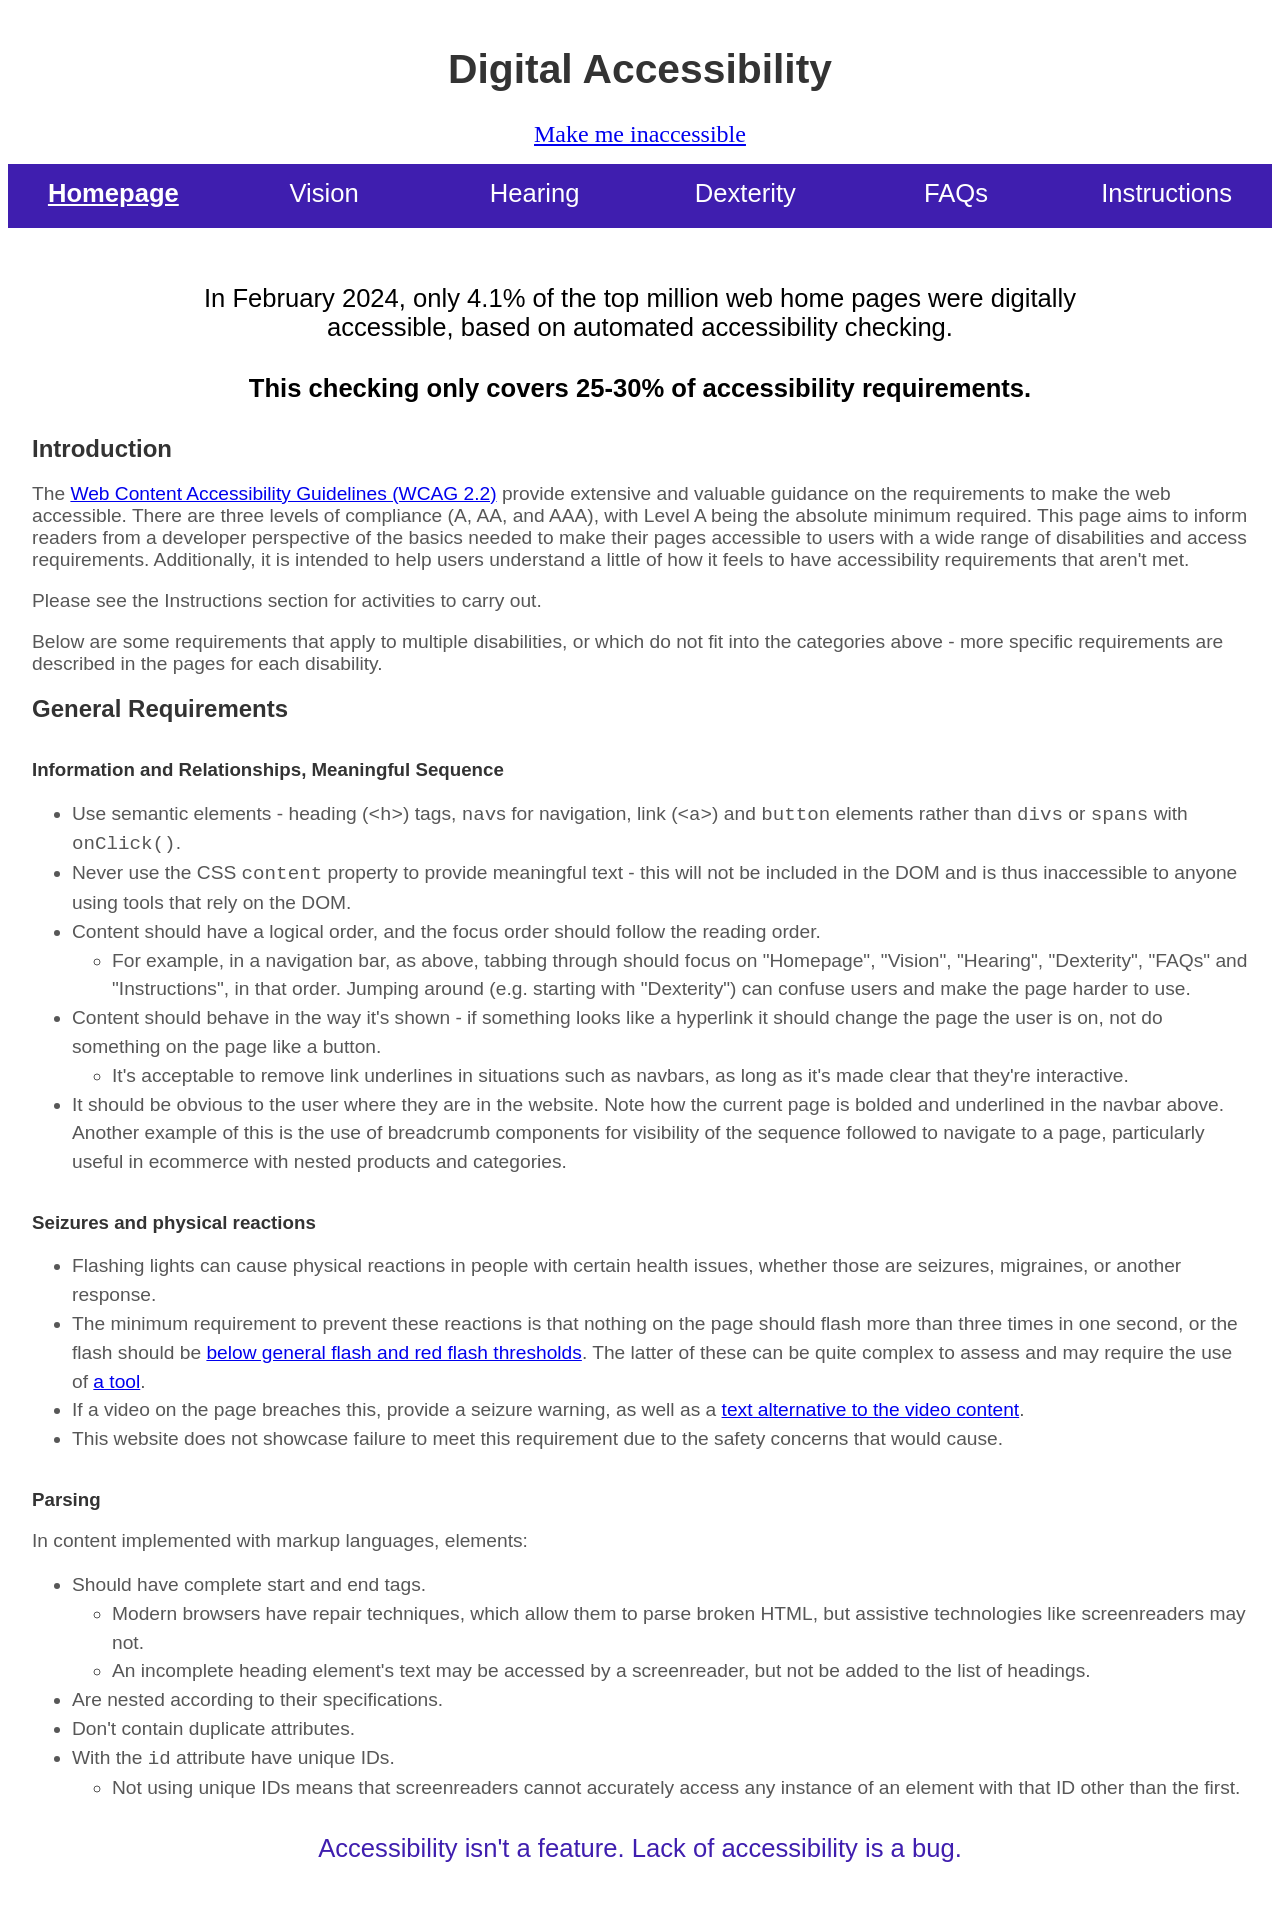
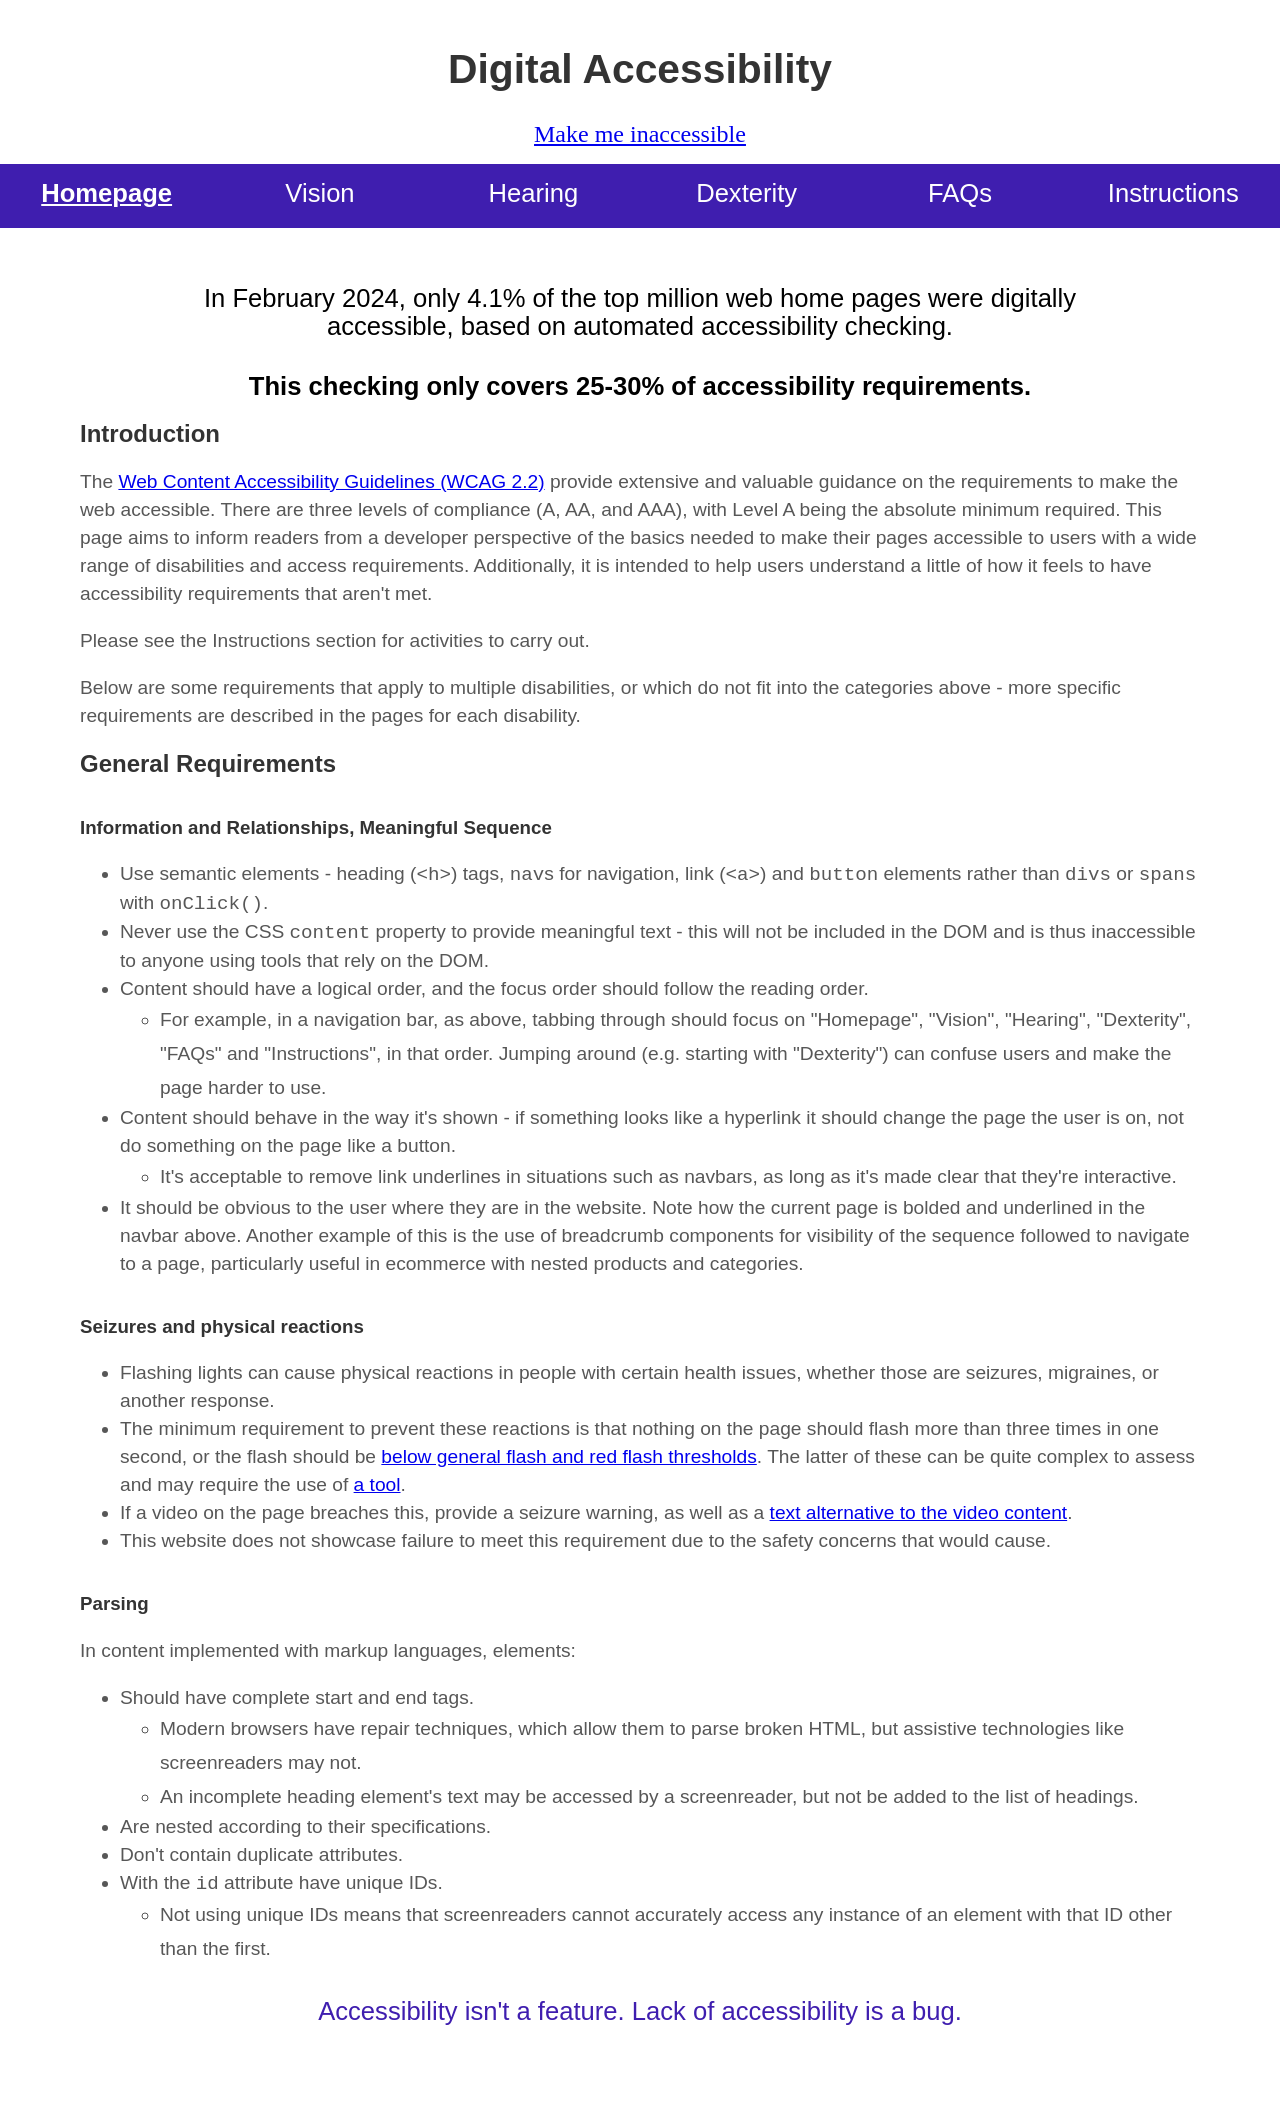

Updating visual layout, editing guidance around focus ring.

--- a/docs/styles.css
+++ b/docs/styles.css
@@ -19,6 +19,11 @@
     font-family: Verdana, Geneva, Tahoma, sans-serif;
 }
 
+body {
+    margin: 0;
+    min-height: 100vh;
+}
+
 .basicTextColour {
     color: #666666;
 }
@@ -35,6 +40,13 @@ h1 {
 
 h3 {
     padding-top: 1rem;
+}
+
+main, #mainDiv {
+    max-width: 70em;
+    margin-left: auto;
+    margin-right: auto;
+    line-height: 1.75em;
 }
 
 .code {
@@ -61,7 +73,7 @@ h3 {
     margin-top: 1rem;
 }
 
-#navigationButton icon {
+#navigationButton i {
     padding: 1rem;
 }
 
@@ -103,6 +115,7 @@ h3 {
 main {
     background-color: #ffffff;
     padding: 24px;
+    padding-bottom: 5rem;
     color: var(--accessible-text-default);
 
 }
@@ -113,11 +126,15 @@ main {
     color: var(--accessible-text-default);
 }
 
+.contentBlock {
+    margin-bottom: 3rem;
+}
+
 .quote,
 .quote p {
     font-size: 1.4rem;
     max-width: 95%;
-    margin: 2rem auto;
+    margin: 2rem auto 0 auto;
     text-align: center;
     color: black;
 }
@@ -127,9 +144,12 @@ p, #coverUpH5 {
     color: var(--accessible-text-default);
 }
 
+ul {
+    line-height: 1.75em;
+}
+
 li {
     font-size: 1rem;
-    line-height: 1.5;
 }
 
 #coverUpH5 {
@@ -523,7 +543,8 @@ li {
 #bloatContent {
     display: flex;
     flex-direction: column;
-    margin-top: 1rem;
+    margin: 1rem auto 0 auto;
+    max-width: 80em;
 }
 
 #bloatContent a {
@@ -593,7 +614,7 @@ li {
     .quote p {
         font-size: 1.6rem;
         max-width: 90%;
-        margin: 2rem auto;
+        margin: 2rem auto 0 auto;
     }
 
     #skipToContent {
